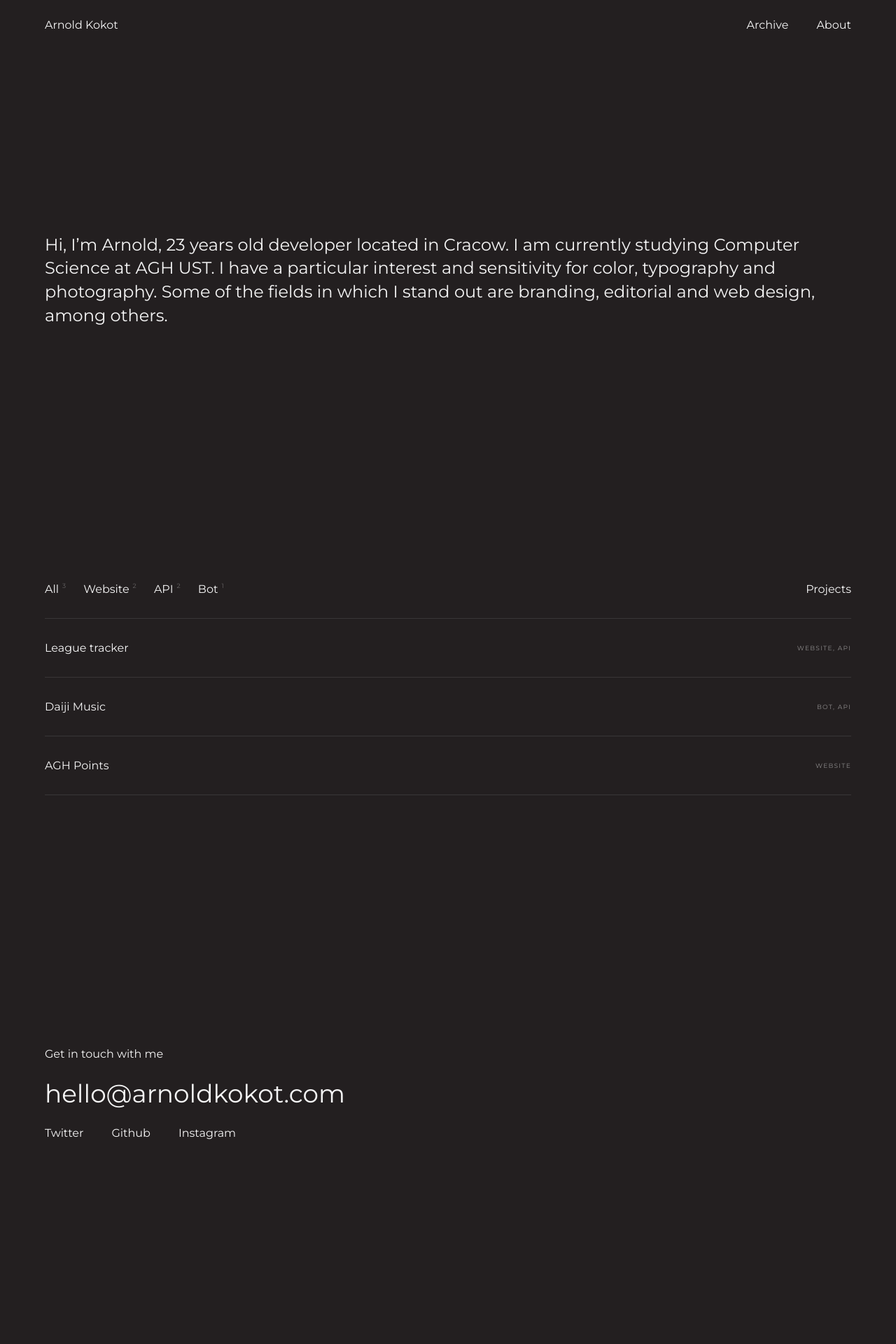
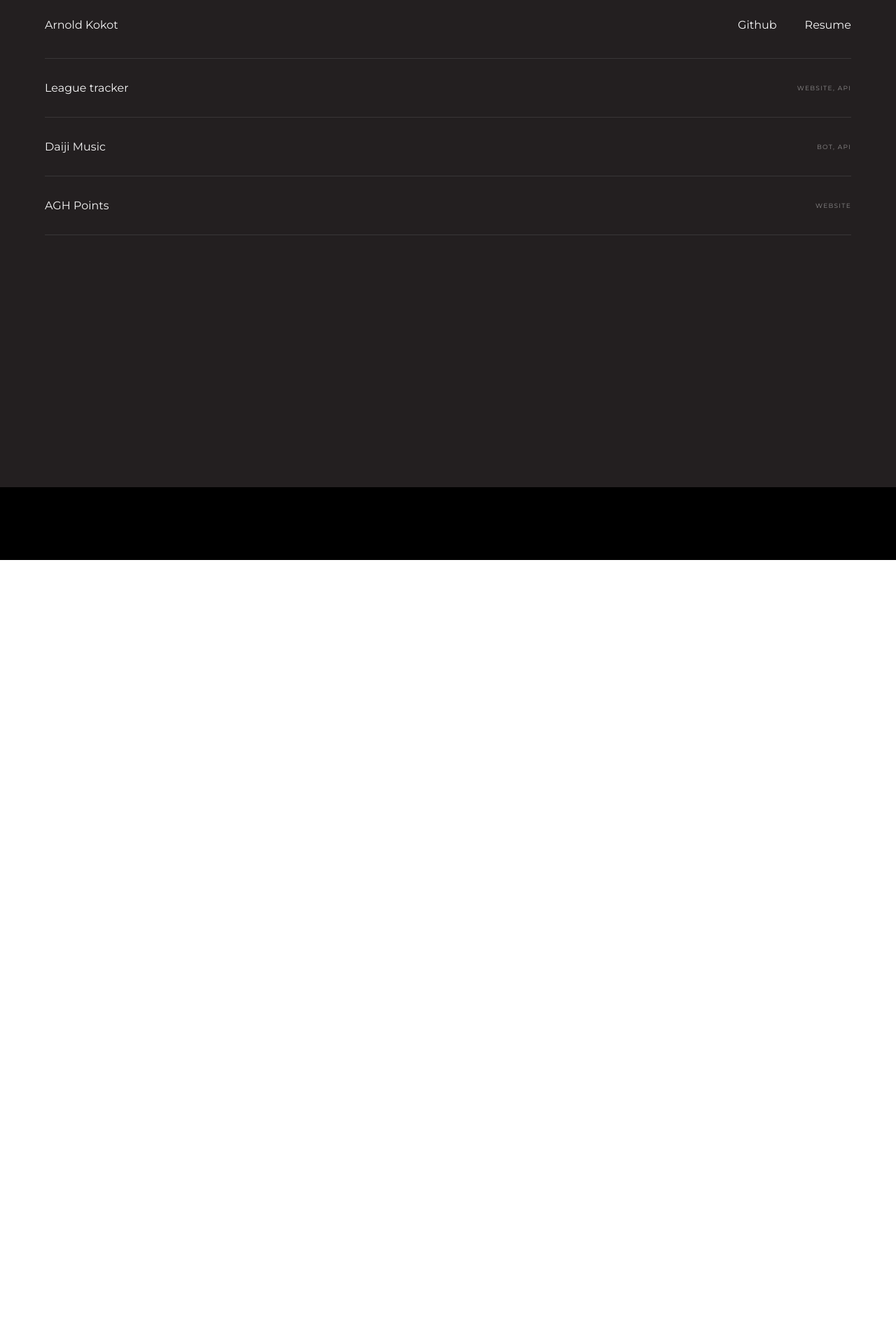
Before and after one commit to arnoldkokot/portfolio, a React (Create React App) app: page /archives in a window 1280 px wide. Shown: the top 1920 px of the page at 70% size. After the commit the page ends 800 px from the top, so only its background shows below. Built offline with nearby package versions, Linux system fonts and the light colour scheme.

Commit message:
router added

```diff
--- a/package.json
+++ b/package.json
@@ -5,6 +5,7 @@
   "dependencies": {
     "react": "^18.1.0",
     "react-dom": "^18.1.0",
+    "react-router-dom": "^6.3.0",
     "react-scripts": "5.0.1"
   },
   "scripts": {
--- a/public/index.html
+++ b/public/index.html
@@ -2,7 +2,13 @@
 <html lang="en">
   <head>
     <meta charset="utf-8" />
-    <!-- <link rel="icon" href="%PUBLIC_URL%/favicon.ico" /> -->
+    <link rel="icon" href="%PUBLIC_URL%/favicon.ico" />
+    <link rel="preconnect" href="https://fonts.googleapis.com" />
+    <link rel="preconnect" href="https://fonts.gstatic.com" crossorigin />
+    <link
+      href="https://fonts.googleapis.com/css2?family=Montserrat&display=swap"
+      rel="stylesheet"
+    />
     <meta name="viewport" content="width=device-width, initial-scale=1" />
     <meta name="theme-color" content="#000000" />
     <meta
--- a/src/App.js
+++ b/src/App.js
@@ -3,15 +3,26 @@ import Contact from "./sections/Contact";
 import Hero from "./sections/Hero";
 import Footer from "./sections/Footer";
 import Nav from "./sections/Nav";
+import { Route, Routes } from "react-router-dom";
 
 function App() {
   return (
     <>
       <Nav />
       <main>
-        <Hero />
-        <Works />
-        <Contact />
+        <Routes>
+          <Route path="archives" element={<Works />} />
+          <Route
+            index
+            element={
+              <>
+                <Hero />
+                <Works />
+                <Contact />
+              </>
+            }
+          />
+        </Routes>
       </main>
       <Footer />
     </>
--- a/src/index.css
+++ b/src/index.css
@@ -1,5 +1,4 @@
 @import-normalize;
-@import url("https://fonts.googleapis.com/css2?family=Montserrat:wght@400;700&display=swap");
 * {
   box-sizing: border-box;
   margin: 0;
--- a/src/index.js
+++ b/src/index.js
@@ -1,11 +1,14 @@
 import React from "react";
 import ReactDOM from "react-dom/client";
+import { BrowserRouter } from "react-router-dom";
 import "./index.css";
 import App from "./App";
 
 const root = ReactDOM.createRoot(document.getElementById("root"));
 root.render(
   <React.StrictMode>
-    <App />
+    <BrowserRouter>
+      <App />
+    </BrowserRouter>
   </React.StrictMode>
 );
--- a/src/sections/Contact.js
+++ b/src/sections/Contact.js
@@ -5,13 +5,31 @@ function Contact() {
     <section id="contact">
       <div className="container">
         <p>Get in touch with me</p>
-        <a href="/" className="mail">
+        <a href="mailto:hello@arnoldkokot.com" className="mail">
           hello@arnoldkokot.com
         </a>
         <div className="contact-links">
-          <a href="/">Twitter</a>
-          <a href="/">Github</a>
-          <a href="/">Instagram</a>
+          <a
+            href="https://github.com/arnoldkokot"
+            target="_blank"
+            rel="noreferrer"
+          >
+            Github
+          </a>
+          <a
+            href="https://twitter.com/deithyy"
+            target="_blank"
+            rel="noreferrer"
+          >
+            Twitter
+          </a>
+          <a
+            href="https://www.instagram.com/niearek/"
+            target="_blank"
+            rel="noreferrer"
+          >
+            Instagram
+          </a>
         </div>
       </div>
     </section>
--- a/src/sections/Footer.js
+++ b/src/sections/Footer.js
@@ -4,7 +4,15 @@ function Footer() {
   return (
     <footer>
       <div className="container">
-        Created & designed by me 😏 Code available&nbsp;<a href="/">here</a>.
+        Coded & designed by me 😏 Code available&nbsp;
+        <a
+          href="https://github.com/arnoldkokot/portfolio"
+          target="_blank"
+          rel="noreferrer"
+        >
+          here
+        </a>
+        .
       </div>
     </footer>
   );
--- a/src/sections/Hero.js
+++ b/src/sections/Hero.js
@@ -5,8 +5,8 @@ function Hero() {
     <section id="hero">
       <div className="container">
         Hi, I’m Arnold, 23 years old developer located in Cracow. I am currently
-        studying Computer Science at AGH UST. I have a particular interest and
-        sensitivity for color, typography and photography. Some of the fields in
+        studying Computer Science at AGH UST. I have a particular interest in
+        web technologies, networking and photography. Some of the fields in
         which I stand out are branding, editorial and web design, among others.
       </div>
     </section>
@@ -15,6 +15,13 @@ function Hero() {
 
 export default Hero;
 /**
+ * About me
+ * - im a student
+ * - im interested in web tech
+ * -
+ *
+ * Hello, I'm Arnold,
+ *
  * I am a Digital Product Designer based in Istanbul. I am currently working as a Product Designer
  * at Norma and also working on freelance jobs and side projects. In my spare time, I try to
  * improve myself on Webflow and SwiftUI.
--- a/src/sections/Nav.js
+++ b/src/sections/Nav.js
@@ -5,8 +5,8 @@ function Nav() {
     <nav>
       <a href="/">Arnold Kokot</a>
       <div className="nav-links">
-        <a href="/">Archive</a>
-        <a href="/">About</a>
+        <a href="/">Github</a>
+        <a href="/">Resume</a>
       </div>
     </nav>
   );
```
Also changed, not shown: 1 other file (tests, documents, lock files or other folders).
